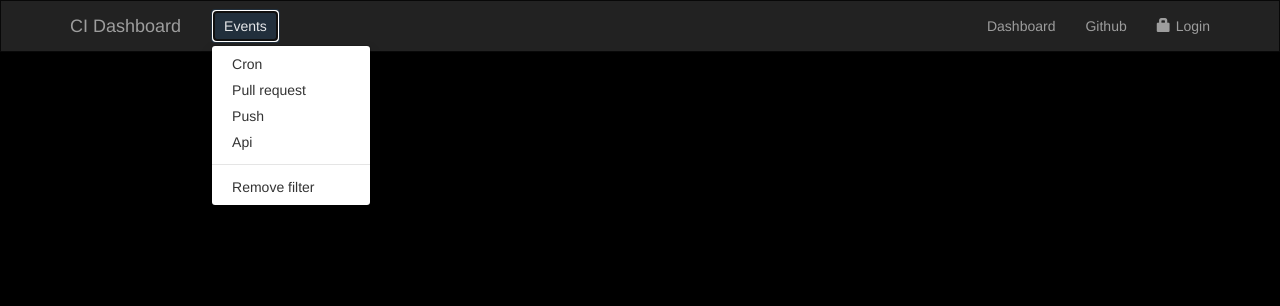
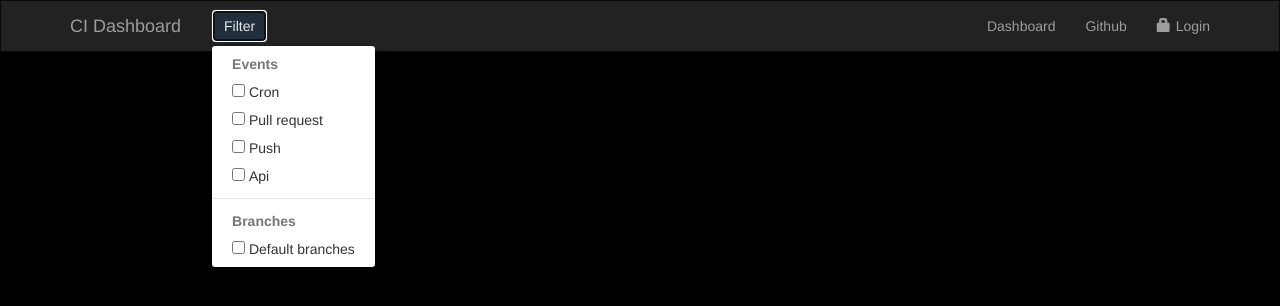
Before and after one commit to ratnaabrol/ci-dashboard, a Flask app: page / in a window 1280 px wide, after a click on "Filter". Shown: the top 306 px of the page. Run offline with Flask 2, Linux system fonts and the light colour scheme; data that the repository does not hold is empty; some libraries are stand-ins or nearby versions.

Commit message:
add default branch filter

```diff
--- a/lib/clients/travis.py
+++ b/lib/clients/travis.py
@@ -27,9 +27,9 @@ class Travis:
         response = self.call_api(url)
         return response
 
-    def repo(self, slug):
+    def repo(self, slug, **params):
         url = '/repo/' + slug
-        response = self.call_api(url)
+        response = self.call_api(url, params=params)
         return response
 
     def repos(self, **params):
--- a/lib/dashboard.py
+++ b/lib/dashboard.py
@@ -12,16 +12,15 @@ class Dashboard:
         self.grid_size = self.__config['grid_size']
         self.repos_per_page = int(math.pow(self.grid_size, 2))
 
-
     def fetch(self, **kwargs):
         if 'page' in kwargs:
-            page = int(kwargs['page'])
+            page = int(kwargs.pop('page'))
             last_page = False
             start = (page - 1) * self.repos_per_page
             end = start + self.repos_per_page
 
-            if 'event_type' in kwargs:
-                all_repos = self.fetch_builds(event_type=kwargs['event_type'])
+            if kwargs:
+                all_repos = self.fetch_builds(** kwargs)
                 all_repos = [repo for repo in all_repos if repo['last_build']]
                 number_of_repos = len(all_repos)
                 end = min(end, number_of_repos)
@@ -40,7 +39,7 @@ class Dashboard:
 
         else:
             repos = self.fetch_builds(**kwargs)
-            if 'event_type' in kwargs:
+            if kwargs:
                 repos = [repo for repo in repos if repo['last_build']]
 
             headers = {}
--- a/static/css/common.css
+++ b/static/css/common.css
@@ -71,9 +71,9 @@ code
     cursor: pointer;
 }
 
-input[type=checkbox]{display: none;}
+.repo-selector {display: none;}
 
-input[type=checkbox]:checked + .repo-label
+.repo-selector:checked + .repo-label
 {
     color:#fff;
     background: #2874A6;
--- a/static/js/script.js
+++ b/static/js/script.js
@@ -9,7 +9,8 @@ function dashboardService() {
     service = this;
     service.timer = null;
     service.currentPage = 1;
-    service.eventType = null;
+    service.events = null;
+    service.default_branch = false;
     service.viewMode = viewMode;
     service.interval = interval;
     service.requestData = Object();
@@ -38,8 +39,12 @@ function dashboardService() {
             service.requestData.page = service.currentPage;
         }
 
-        if(service.eventType) {
-            service.requestData.event_type = service.eventType;
+        if(service.events) {
+            service.requestData.event_type = service.events;
+        }
+
+        if(service.default_branch) {
+            service.requestData.default_branch = service.default_branch;
         }
 
         xhr = $.ajax({
@@ -72,6 +77,7 @@ function dashboardService() {
 }
 
 $(document).ready(function(){
+
     //show modal
     $("#modal").on("shown.bs.modal", function (e) {
         _dashboardService.stop();
@@ -87,6 +93,7 @@ $(document).ready(function(){
             }
         });
     });
+
     //hide modal
     $("#modal").on("hidden.bs.modal", function(event){
         $('.modal-content').html('<div class="modal-loading">Loading...</div>');
@@ -94,17 +101,28 @@ $(document).ready(function(){
     });
 
     //event filter
-    $('#eventFilter li').on('click', function() {
-        var event = $(this).attr('event');
-        if(event == 'all') {
-            $("#filterLabel").html('Events');
-            _dashboardService.eventType = null;
-        }
-        else {
-             $("#filterLabel").html("Events : " + $(this).text());
-            _dashboardService.eventType = event;
-        }
+    $("input[name=events]").on("change", function() {
+        var events = [];
+        $('input[name=events]:checked').each(function() {
+            events.push($(this).val());
+        });
+
         _dashboardService.reset();
+        _dashboardService.events = events.toString();
         _dashboardService.updateDashboard();
     });
+
+    //default branch filter
+    $("input[name=default_branch]").on("change", function() {
+        var default_branch = $(this);
+        $('input[name=events]').each(function() {
+            $(this).attr('disabled', default_branch.prop("checked"));
+            $(this).attr('checked', false);
+        });
+
+        _dashboardService.reset();
+        _dashboardService.default_branch = $(this).is(":checked")
+        _dashboardService.updateDashboard();
+    });
+
 });
--- a/templates/dashboard.html
+++ b/templates/dashboard.html
@@ -29,14 +29,16 @@
     <li class="navbar-left">
         <ul class="navbar-form">
             <div class="dropdown">
-                <button id="filterLabel" class="btn btn-black" type="button" data-toggle="dropdown">Events</button>
-                <ul id="eventFilter" class="dropdown-menu">
-                    <li event="cron"><a>Cron</a></li>
-                    <li event="pull_request"><a>Pull request</a></li>
-                    <li event="push"><a>Push</a></li>
-                    <li event="api"><a>Api</a></li>
+                <button class="btn btn-black" type="button" data-toggle="dropdown">Filter</button>
+                <ul id="filter" class="dropdown-menu">
+                    <li class="disabled"><a><strong>Events</strong></a></li>
+                    <li value="cron"><a><input name="events" value="cron" type="checkbox"/>&nbsp;Cron</a></li>
+                    <li value="pull_request"><a><input name="events" value="pull_request" type="checkbox"/>&nbsp;Pull request</a></li>
+                    <li value="push"><a><input name="events" value="push" type="checkbox"/>&nbsp;Push</a></li>
+                    <li value="api"><a><input name="events" value="api" type="checkbox"/>&nbsp;Api</a></li>
                     <li role="separator" class="divider"></li>
-                    <li event="all"><a>Remove filter</a></li>
+                    <li class="disabled"><a><strong>Branches</strong></a></li>
+                    <li value="api"><a><input type="checkbox" name="default_branch"/>&nbsp;Default branches</a></li>
                 </ul>
             </div>
         </ul>
--- a/templates/settings.html
+++ b/templates/settings.html
@@ -63,7 +63,7 @@
                 No repositories were found
             {% else %}
                 {% for repo in repos %}
-                    <input type="checkbox" value="{{repo}}" id="{{repo}}" name="repos" {{'checked' if repo in config.repos}}>
+                    <input type="checkbox" class="repo-selector" value="{{repo}}" id="{{repo}}" name="repos" {{'checked' if repo in config.repos}}>
                     <label class="repo-label" for="{{repo}}">{{repo}}</label>
                 {% endfor %}
                     <br><br>
```
Also changed, not shown: lib/repository.py (+17 -7 lines).
